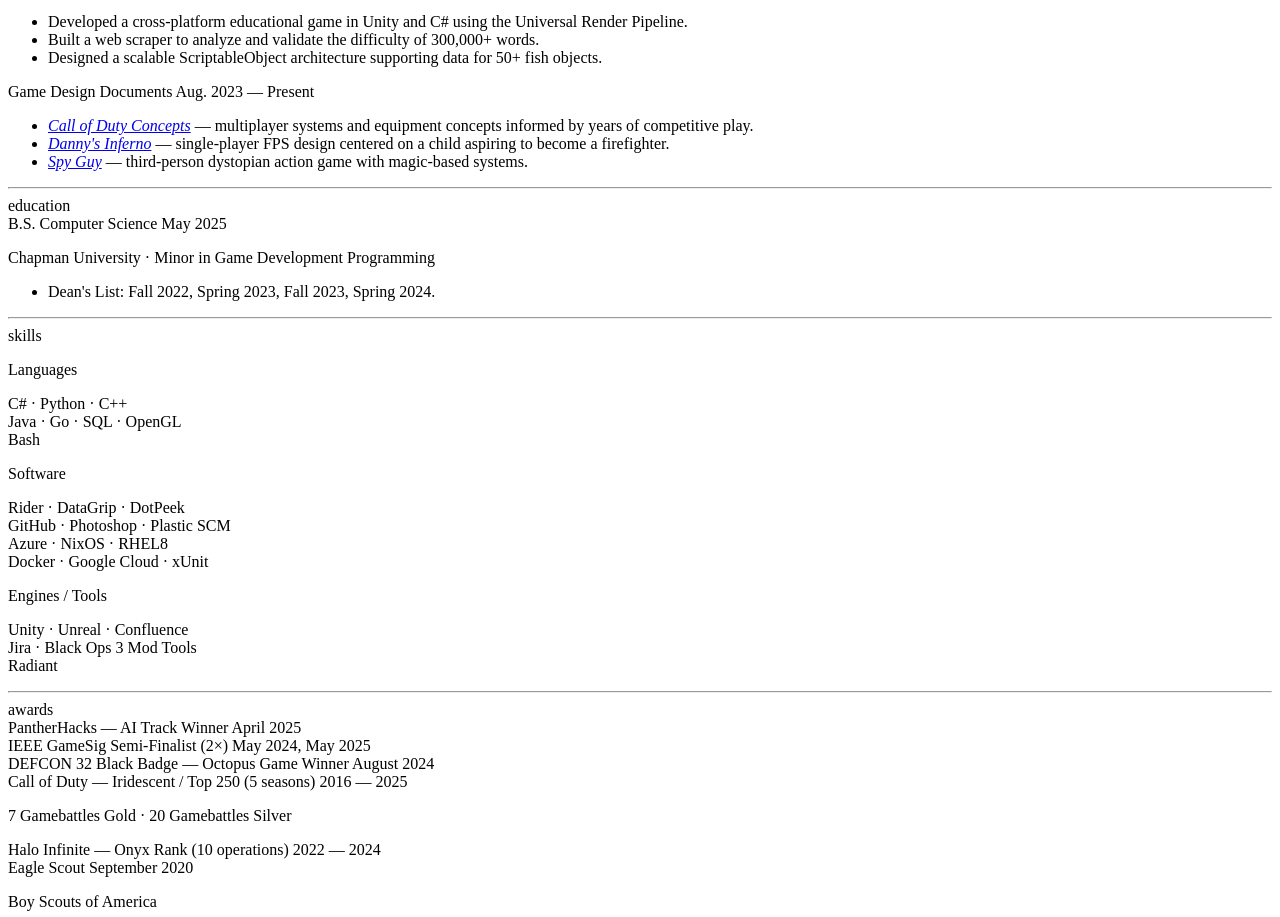
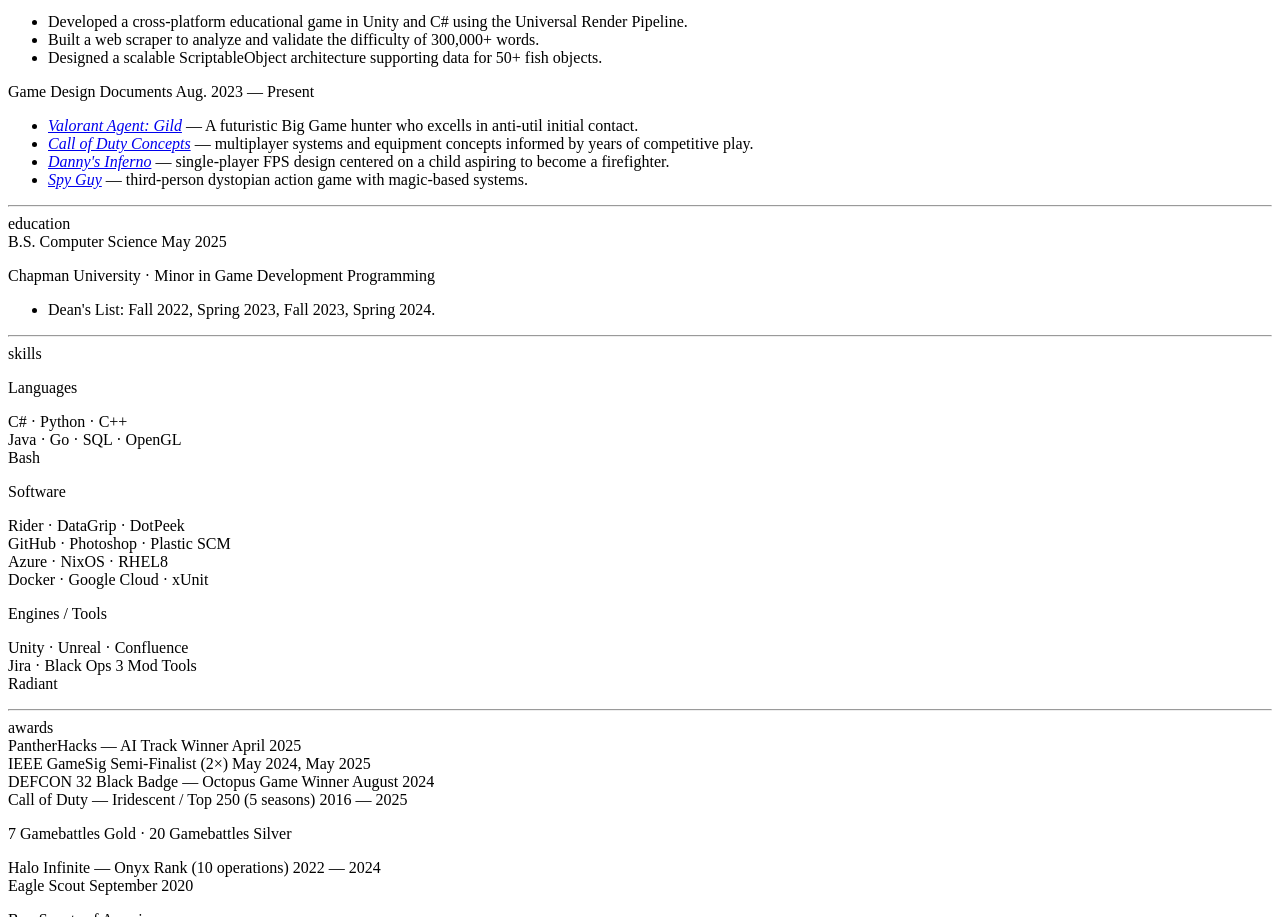
Before and after one commit to Greg-Chinnici/gregdev, a website: page content/index.html in a window 1280 px wide. Shown: the part 1263-2180 px from the top of the page. Drawn offline with Linux system fonts and the light colour scheme.

Commit message:
Linked Gild Design Doc in projects

```diff
--- a/content/index.html
+++ b/content/index.html
@@ -252,6 +252,12 @@
             </div>
 
             <ul>
+                <li>
+                  <a href="https://docs.google.com/document/d/1bYoyrUGmnaZamIjCa6nrM8IP3rVmv675OSmN5SIPg3E/edit?usp=sharing"
+                     target="_blank"
+                     rel="noopener noreferrer"><em>Valorant Agent: Gild</em></a>
+                  — A futuristic Big Game hunter who excells in anti-util initial contact.
+                </li>
               <li>
                 <a href="https://docs.google.com/document/d/1cgnQ6Be8NGl03rhQidsPpjYPp5N_3jPPY4WobdGXgo4/edit?usp=sharing"
                    target="_blank"
```
